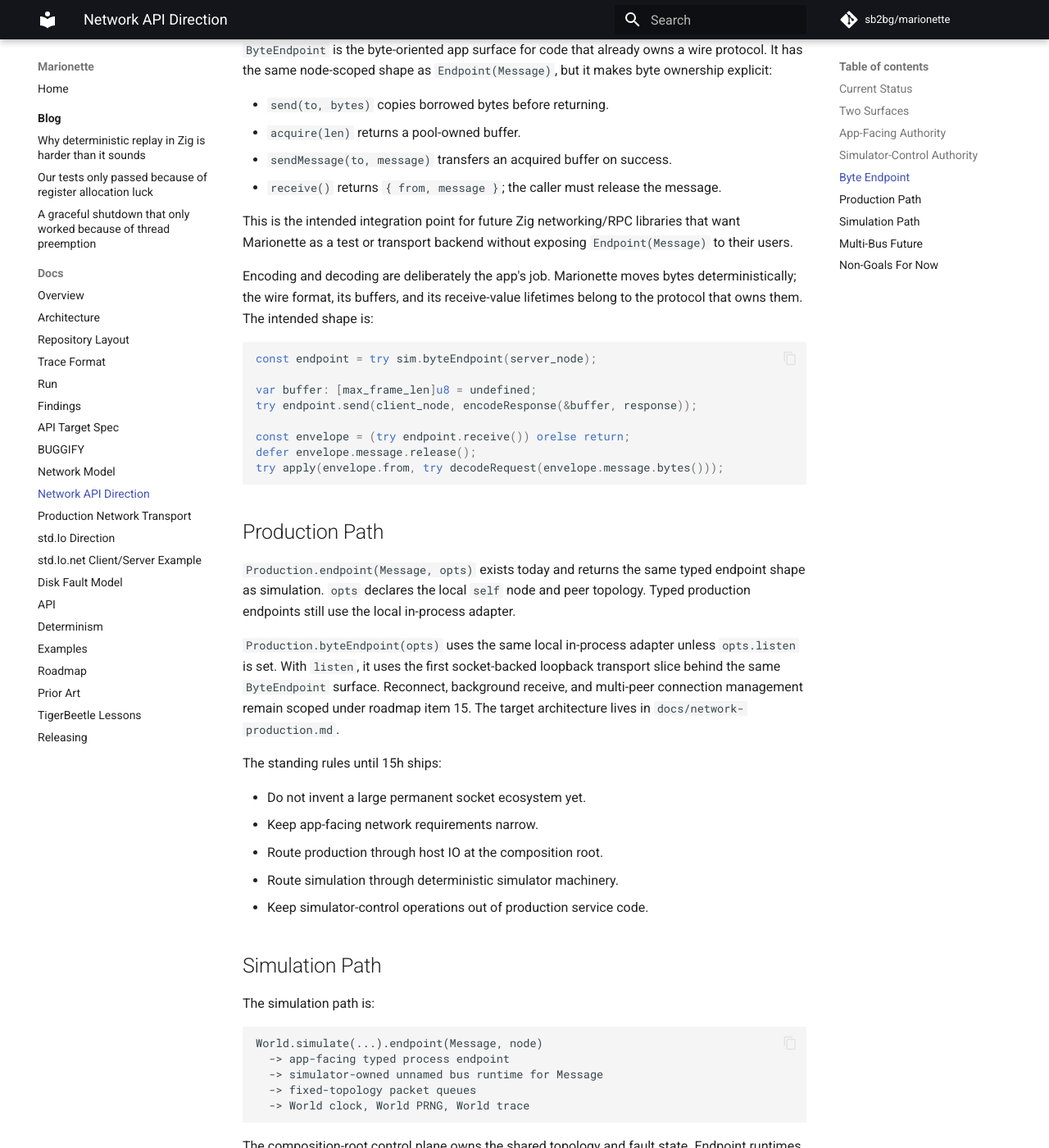
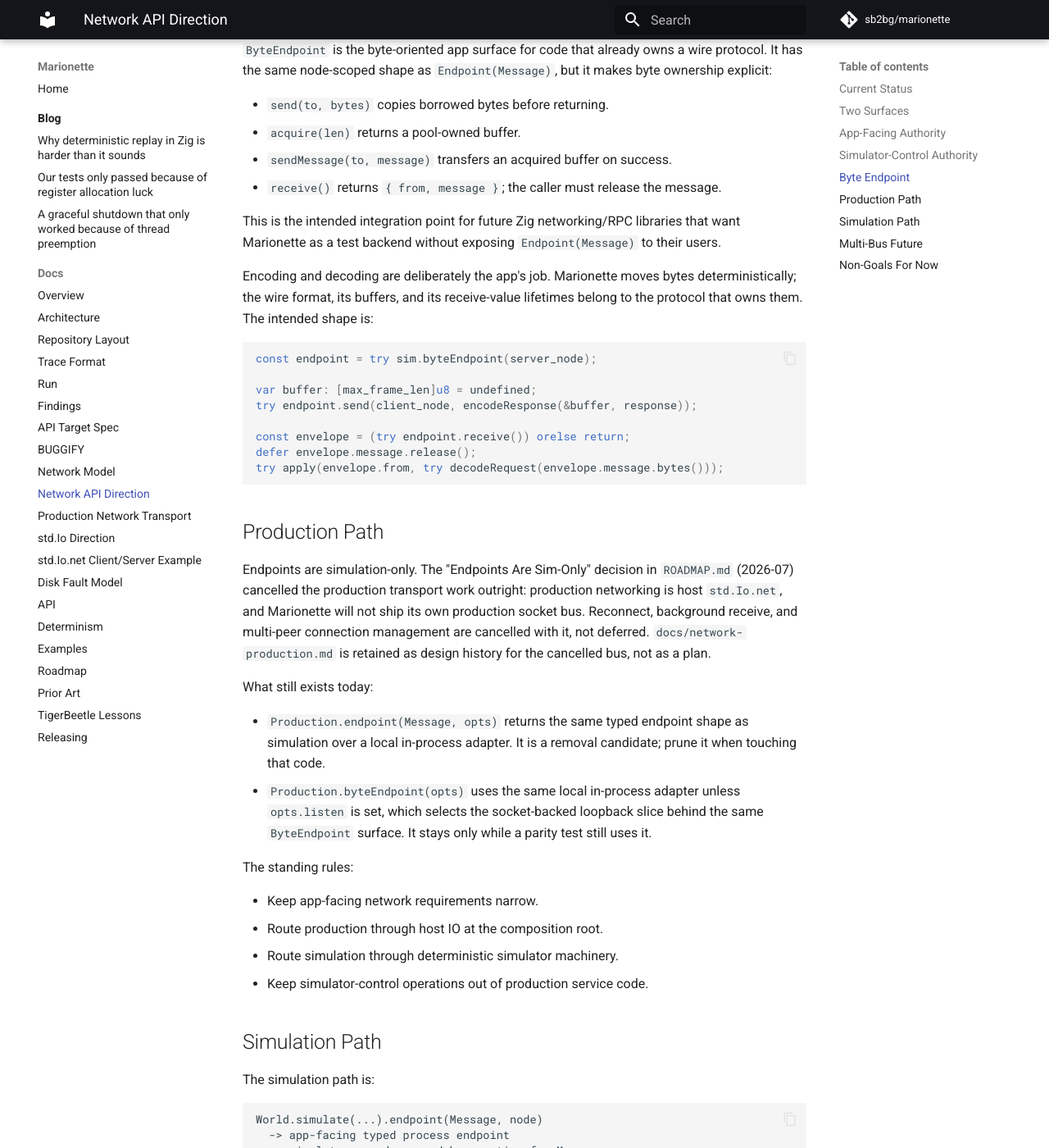
Before and after one commit to sb2bg/marionette, an MkDocs documentation site: the page built from docs/network-api.md, in a window 1280 px wide and 1400 px high, scrolled down 3043 px. Shown: the whole window at 82% size. Built offline with MkDocs 1.6.1 and Material for MkDocs 9.7.7, drawn with Linux system fonts in a browser that asks for light colours; comment, search, counter and statistics services are not loaded.

Commit message:
Align docs with the endpoints-are-sim-only decision
The roadmap cancelled the Marionette-owned production transport
outright, but several docs still presented it as pending work:
network-api.md scoped reconnect and multi-peer management under the
old roadmap item, network-production.md read as the forward-looking
source of truth, and the README, docs index, std-io-direction, and
tigerbeetle-lessons all called cross-process transport future or
roadmap work.

network-production.md now carries a historical banner, network-api.md
states the current direction and marks the surviving in-process
endpoint paths as removal candidates, and the remaining current-tense
claims are rewritten or annotated to match the decision.

```diff
--- a/docs/network-api.md
+++ b/docs/network-api.md
@@ -149,8 +149,8 @@ makes byte ownership explicit:
 - `receive()` returns `{ from, message }`; the caller must release the message.
 
 This is the intended integration point for future Zig networking/RPC libraries
-that want Marionette as a test or transport backend without exposing
-`Endpoint(Message)` to their users.
+that want Marionette as a test backend without exposing `Endpoint(Message)` to
+their users.
 
 Encoding and decoding are deliberately the app's job. Marionette moves bytes
 deterministically; the wire format, its buffers, and its receive-value
@@ -169,20 +169,26 @@ try apply(envelope.from, try decodeRequest(envelope.message.bytes()));
 
 ## Production Path
 
-`Production.endpoint(Message, opts)` exists today and returns the same typed
-endpoint shape as simulation. `opts` declares the local `self` node and peer
-topology. Typed production endpoints still use the local in-process adapter.
+Endpoints are simulation-only. The "Endpoints Are Sim-Only" decision in
+`ROADMAP.md` (2026-07) cancelled the production transport work outright:
+production networking is host `std.Io.net`, and Marionette will not ship its
+own production socket bus. Reconnect, background receive, and multi-peer
+connection management are cancelled with it, not deferred.
+`docs/network-production.md` is retained as design history for the cancelled
+bus, not as a plan.
 
-`Production.byteEndpoint(opts)` uses the same local in-process adapter unless
-`opts.listen` is set. With `listen`, it uses the first socket-backed loopback
-transport slice behind the same `ByteEndpoint` surface.
-Reconnect, background receive, and multi-peer connection management remain
-scoped under roadmap item 15. The target architecture lives in
-`docs/network-production.md`.
+What still exists today:
 
-The standing rules until 15h ships:
+- `Production.endpoint(Message, opts)` returns the same typed endpoint shape
+  as simulation over a local in-process adapter. It is a removal candidate;
+  prune it when touching that code.
+- `Production.byteEndpoint(opts)` uses the same local in-process adapter
+  unless `opts.listen` is set, which selects the socket-backed loopback slice
+  behind the same `ByteEndpoint` surface. It stays only while a parity test
+  still uses it.
 
-- Do not invent a large permanent socket ecosystem yet.
+The standing rules:
+
 - Keep app-facing network requirements narrow.
 - Route production through host IO at the composition root.
 - Route simulation through deterministic simulator machinery.
```
Also changed, not shown: README.md (+7 -5 lines), docs/index.md (+7 -4 lines), docs/network-production.md (+14 -6 lines), docs/std-io-direction.md (+4 -2 lines), docs/tigerbeetle-lessons.md (+8 -0 lines).
